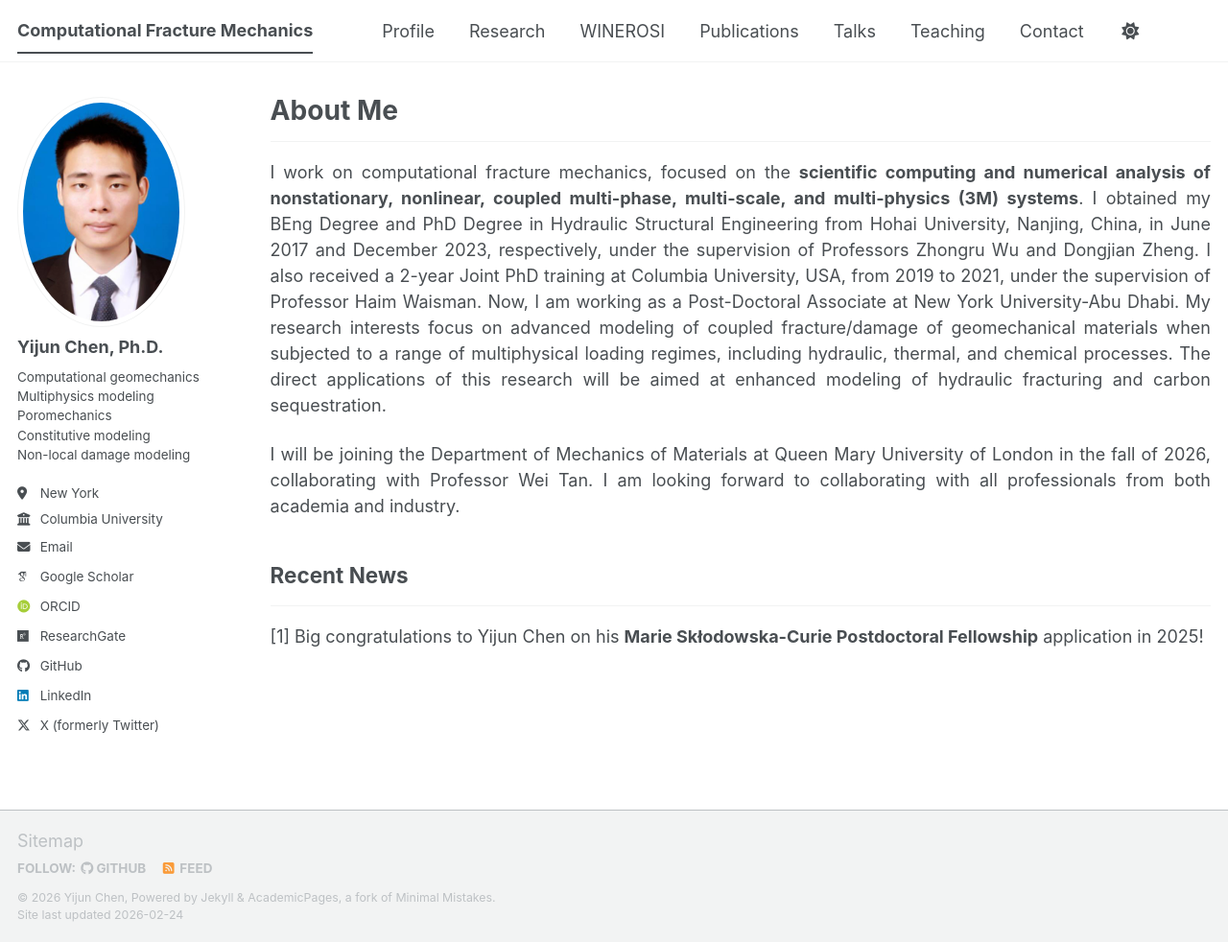
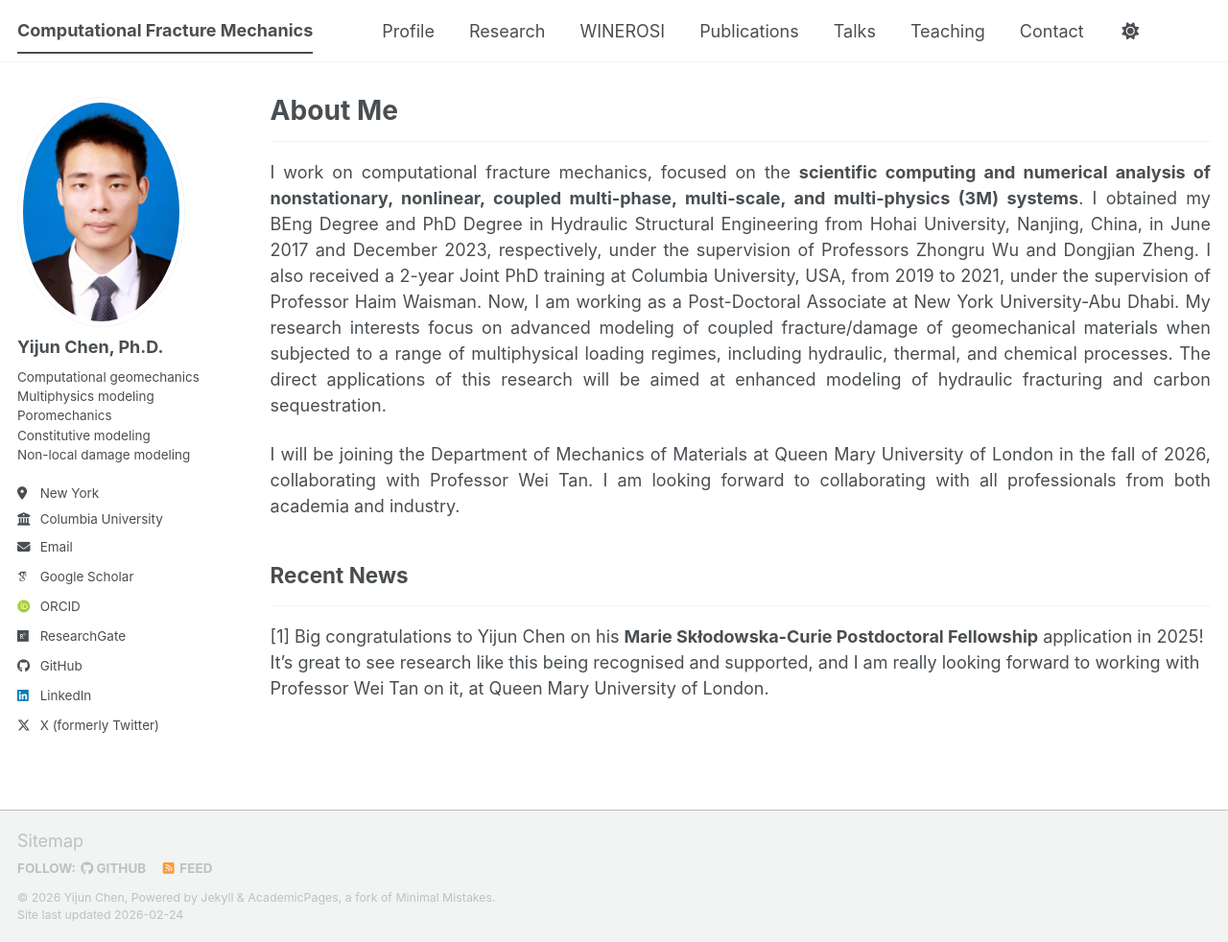
Before and after one commit to chenhhu/chenhhu.github.io, a Jekyll site: the page built from _pages/about.md, in a window 1280 px wide and 982 px high. Shown: the whole window at 96% size. Built offline with Jekyll 4.4.1, drawn with Linux system fonts in a browser that asks for light colours; some web fonts are replaced; a script bundle is joined from its source files by our own code; library files that are not in the unit come from our copies.

Commit message:
Update about.md

```diff
--- a/_pages/about.md
+++ b/_pages/about.md
@@ -21,4 +21,4 @@
 
 ## Recent News
 ---
-[1] Big congratulations to Yijun Chen on his <b>Marie Skłodowska-Curie Postdoctoral Fellowship</b> application in 2025!
+[1] Big congratulations to Yijun Chen on his <b>Marie Skłodowska-Curie Postdoctoral Fellowship</b> application in 2025! It’s great to see research like this being recognised and supported, and I am really looking forward to working with Professor Wei Tan on it, at Queen Mary University of London.
```
